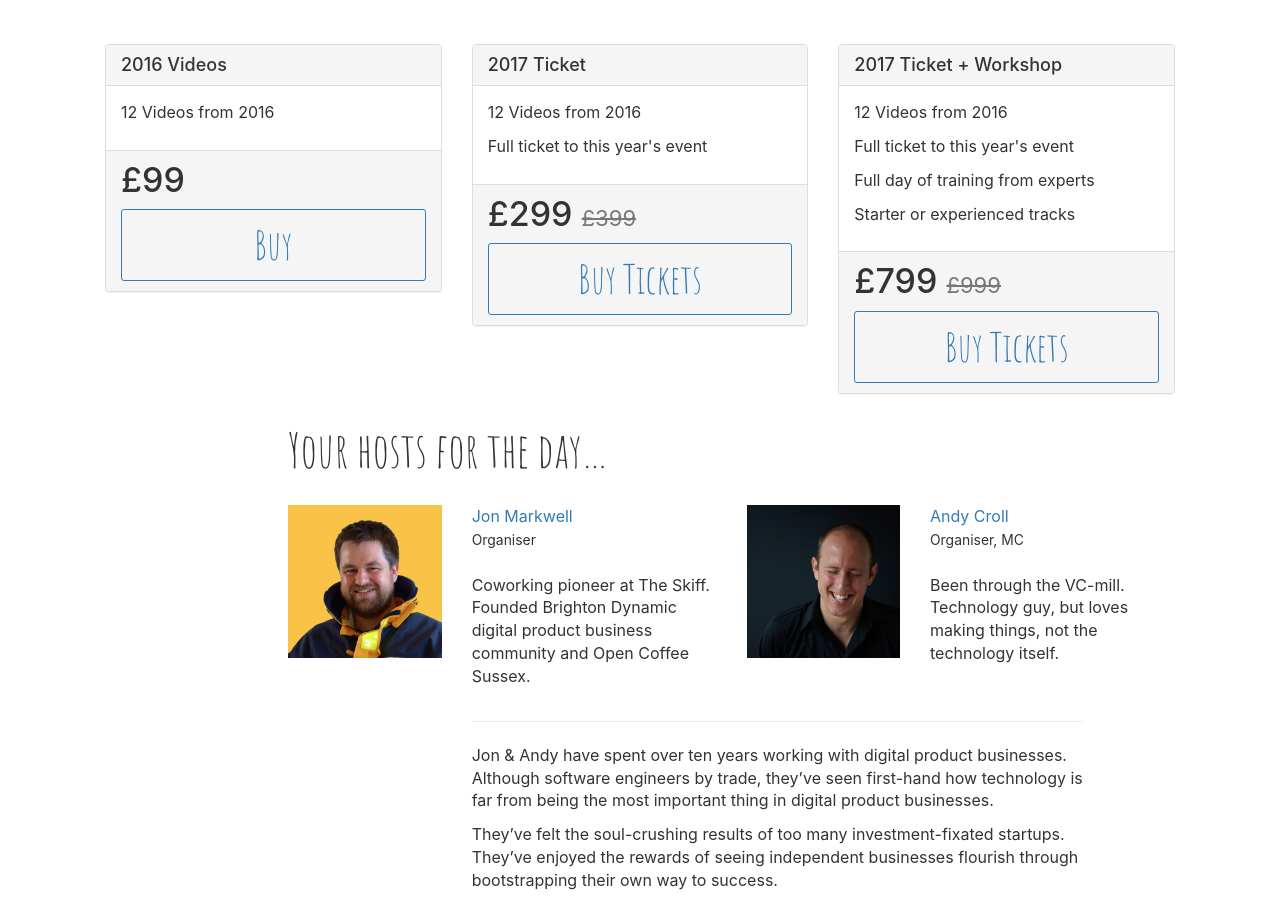
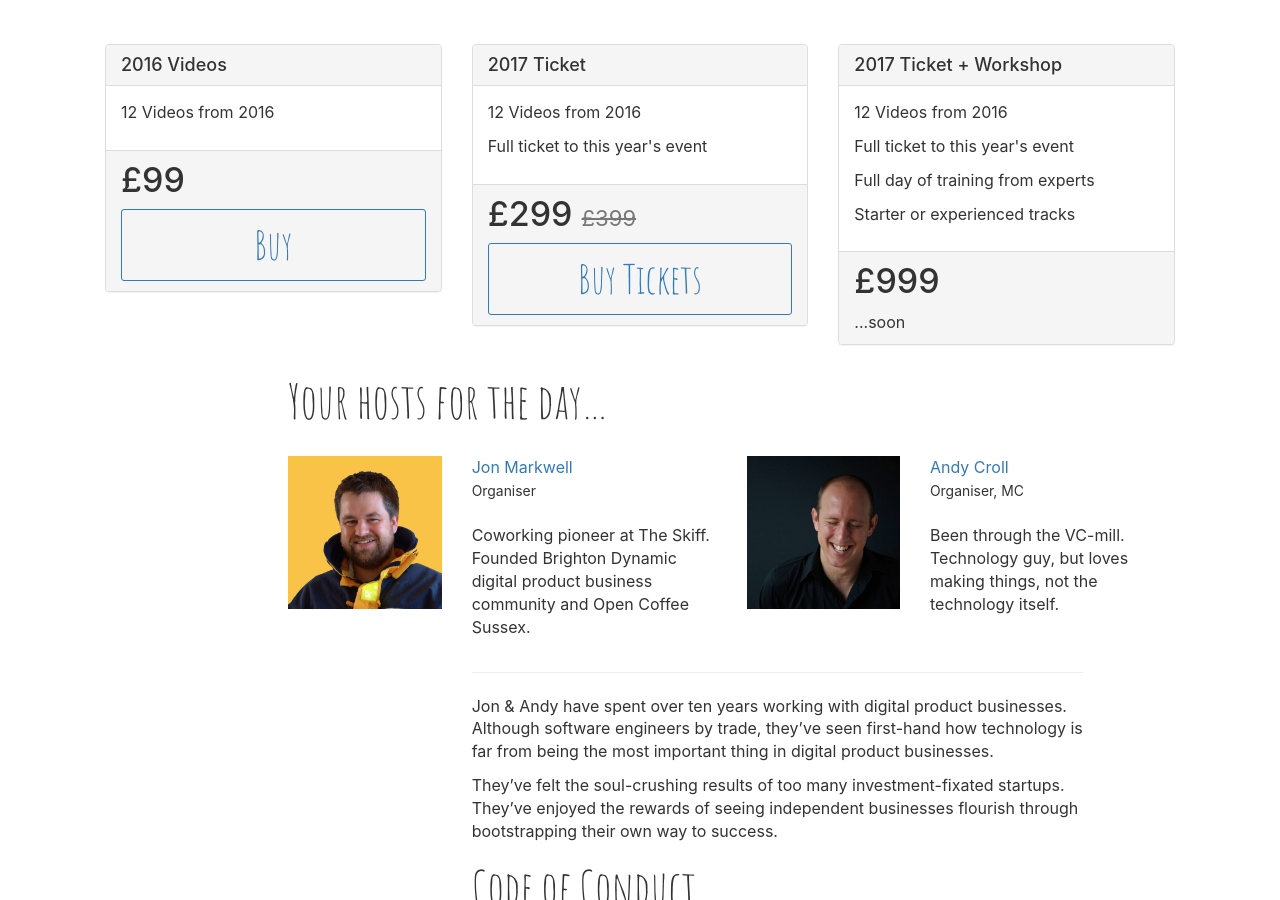
Before and after one commit to andycroll/ltvconf-2016, a Jekyll site: the page built from index.html, in a window 1280 px wide and 900 px high, scrolled down 891 px. Built offline with Jekyll 4.4.1, drawn with Linux system fonts in a browser that asks for light colours; comment, search, counter and statistics services are not loaded.

Commit message:
Remove link, given no workshop tickets

```diff
--- a/index.html
+++ b/index.html
@@ -74,9 +74,9 @@ title: "Life Time Value Conference 2016"
           </div>
           <div class="panel-footer">
             <h3 class="h2" style="margin-top: 0">
-              £799 <small><s>£999</s></small>
+              £999
             </h3>
-            <a href="https://ti.to/ltvconf/2017" class="btn btn-outline btn-sm btn-block">Buy Tickets</a>
+            ...soon
           </div>
         </div>
       </div>
```
